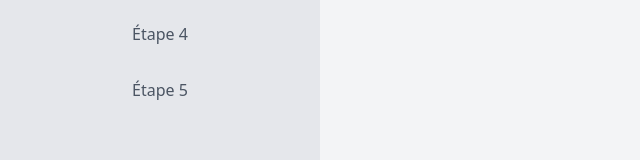
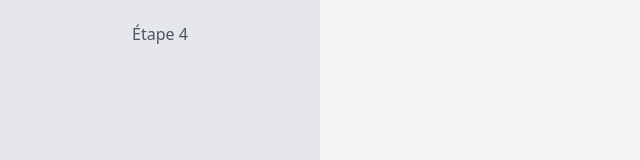
Before and after one commit to santatriniaina-git/connexion, a React (Create React App) app: page / in a window 1280 px wide. Shown: the part 194-354 px from the top of the page, without its empty margins (0-640 px from the left). Built offline with nearby package versions, Linux system fonts and the light colour scheme.

Commit message:
conception

```diff
--- a/src/components/tabs/index.js
+++ b/src/components/tabs/index.js
@@ -26,7 +26,7 @@ const Form = () => {
       name: "Étape 4",
       component: <Step4 nextStep={nextStep} />,
     },
-    { name: "Étape 5", component: <Step5 /> },
+    { name: "", component: <Step5 /> },
   ];
 
   const renderStep = () => {
@@ -42,7 +42,7 @@ const Form = () => {
               key={step.name}
               className={`w-full flex justify-center items-center mb-4 py-2 rounded-lg font-medium text-gray-600 hover:bg-gray-300 cursor-pointer transition duration-200 ${
                 index + 1 === currentStep && "bg-blue-500 text-white"
-              }`}
+              } ${step.name === "" ? "hidden" : ""}`}
               onClick={() => setCurrentStep(index + 1)}
             >
               {step.name}
```
